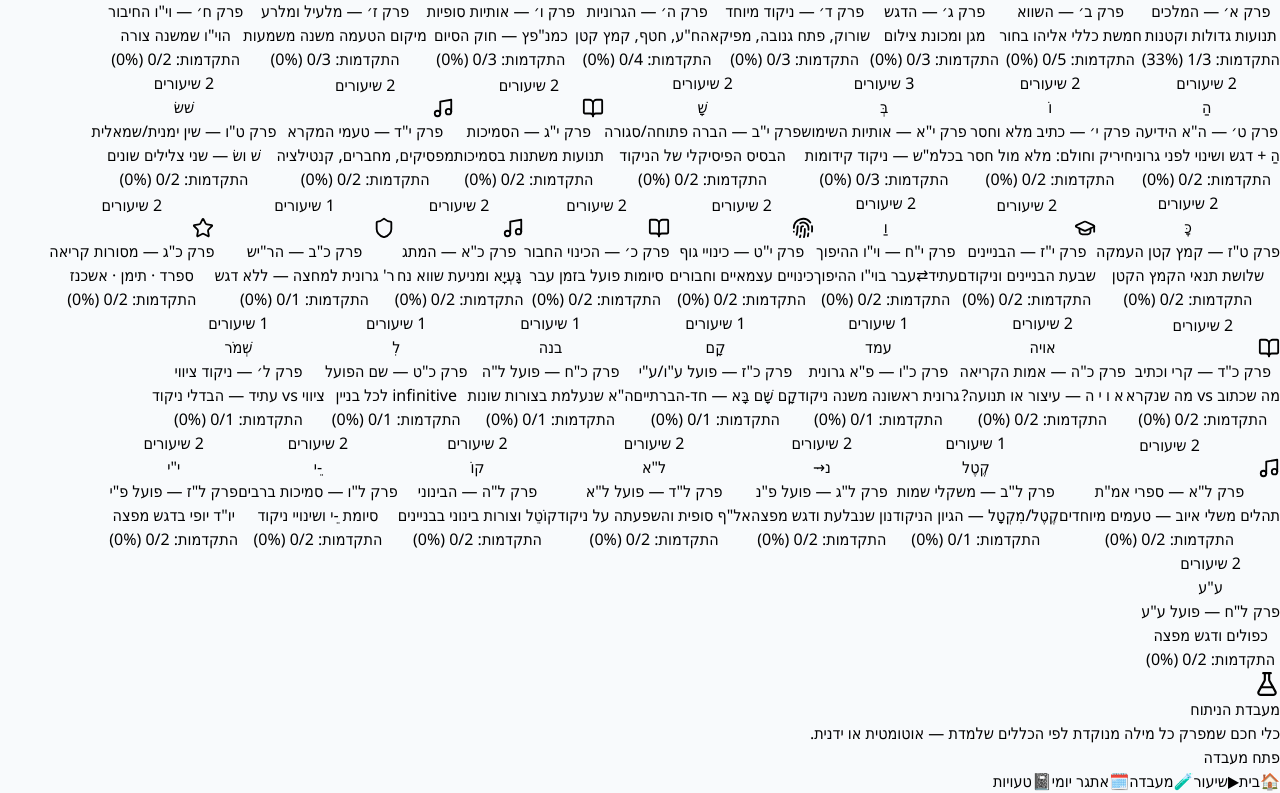
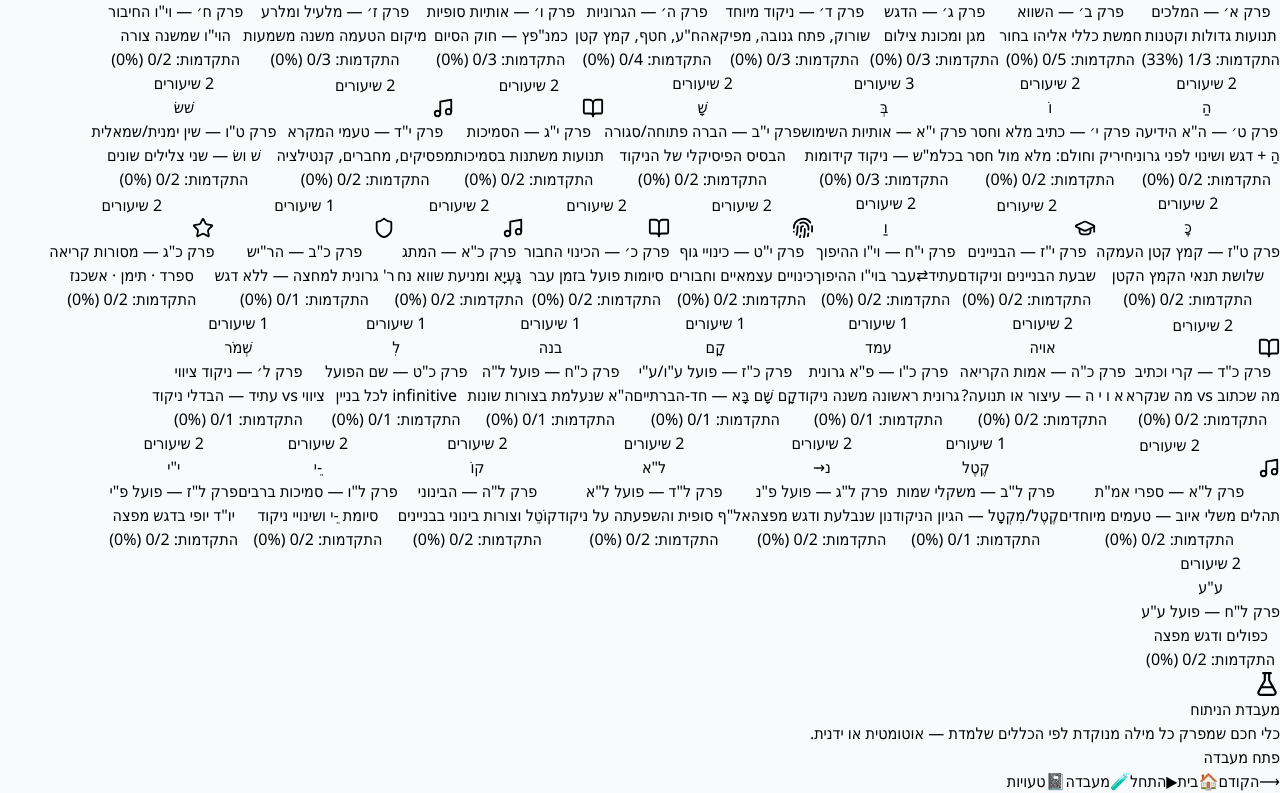
Before and after one commit to Orenamb/dikduk-app, a React (Vite) app in the folder app/: page / in a window 1280 px wide. Shown: the part 483-1276 px from the top of the page. Built offline with nearby package versions, Linux system fonts and the light colour scheme.

Commit message:
feat: add smart bottom navigation with prev/next on every screen

```diff
--- a/app/src/App.tsx
+++ b/app/src/App.tsx
@@ -1071,6 +1071,7 @@ export default function App() {
   const [screen, setScreen]       = useState<Screen>('home');
   const [lessonIdx, setLessonIdx] = useState(0);
   const [quizData, setQuizData]   = useState<ChapterQuiz | null>(null);
+  const [quizAnswered, setQuizAnswered] = useState(false);
   const [streak,   setStreak]     = useState(0);
   const [mistakes, setMistakes]   = useState<MistakeLog[]>(() => {
     try { return JSON.parse(localStorage.getItem('dikduk-mistakes') || '[]'); } catch { return []; }
@@ -1162,26 +1163,27 @@ export default function App() {
     setWeakChapterIdxs(prev => prev.filter(v => v !== ci));
   };
 
-  const startLesson = (idx = 0) => { setLessonIdx(idx); setQuizData(null); setScreen('lesson'); };
+  const startLesson = (idx = 0) => { setLessonIdx(idx); setQuizData(null); setQuizAnswered(false); setScreen('lesson'); };
 
   const nextLesson = () => {
     const q = CHAPTER_QUIZZES[lessonIdx];
-    if (q) { setQuizData(q); setScreen('summary'); return; }
+    if (q) { setQuizData(q); setQuizAnswered(false); setScreen('summary'); return; }
     if (lessonIdx < lessons.length - 1) setLessonIdx(l => l + 1);
     else setScreen('complete');
   };
   const prevLesson = () => {
-    if (screen === 'quiz') { setScreen('lesson'); return; }
+    if (screen === 'quiz') { setScreen('summary'); return; }
     if (lessonIdx > 0) setLessonIdx(l => l - 1);
     else setScreen('home');
   };
   const continueAfterQuiz = () => {
+    setQuizAnswered(false);
     if (lessonIdx < lessons.length - 1) { setLessonIdx(l => l + 1); setScreen('lesson'); }
     else setScreen('complete');
   };
 
   const goBack = () => {
-    if (screen === 'quiz') { setScreen('lesson'); return; }
+    if (screen === 'quiz') { setScreen('summary'); return; }
     if (screen === 'summary') { setScreen('lesson'); return; }
     if (screen === 'lesson') { prevLesson(); return; }
     if (screen === 'mixedquiz') { setScreen('complete'); return; }
@@ -1190,12 +1192,24 @@ export default function App() {
 
   const goForward = () => {
     if (screen === 'quiz') { continueAfterQuiz(); return; }
-    if (screen === 'summary') { setScreen('quiz'); return; }
+    if (screen === 'summary') { continueAfterQuiz(); return; }
     if (screen === 'lesson') { nextLesson(); return; }
     if (screen === 'home') { startLesson(lessonIdx > 0 ? lessonIdx : 0); return; }
+    if (screen === 'lab' || screen === 'daily' || screen === 'diagnostic' || screen === 'mistakes') { startLesson(lessonIdx > 0 ? lessonIdx : 0); return; }
     if (screen === 'complete') { setScreen('mixedquiz'); return; }
+    if (screen === 'mixedquiz') { setScreen('complete'); return; }
     startLesson(lessonIdx > 0 ? lessonIdx : 0);
   };
+
+  const bottomPrimaryAction = (() => {
+    if (screen === 'home') return { label: lessonIdx > 0 ? 'המשך' : 'התחל', icon: '▶', action: () => startLesson(lessonIdx > 0 ? lessonIdx : 0), active: false };
+    if (screen === 'lesson') return { label: CHAPTER_QUIZZES[lessonIdx] ? 'לסיכום' : lessonIdx === lessons.length - 1 ? 'סיום' : 'הבא', icon: '⟵', action: nextLesson, active: true };
+    if (screen === 'summary') return { label: 'דלג', icon: '⤼', action: continueAfterQuiz, active: true };
+    if (screen === 'quiz') return { label: quizAnswered ? 'המשך' : 'דלג', icon: '⟵', action: continueAfterQuiz, active: true };
+    if (screen === 'complete') return { label: 'חידון', icon: '🧠', action: () => setScreen('mixedquiz'), active: true };
+    if (screen === 'mixedquiz') return { label: 'סיים', icon: '✓', action: () => setScreen('complete'), active: true };
+    return { label: 'לשיעור', icon: '▶', action: () => startLesson(lessonIdx > 0 ? lessonIdx : 0), active: false };
+  })();
 
   useEffect(() => {
     const handler = (e: KeyboardEvent) => {
@@ -1293,8 +1307,9 @@ export default function App() {
       <main className="max-w-3xl mx-auto p-3 pb-28 sm:p-4 sm:pb-28 md:px-8 md:pt-8 md:pb-28">
         {screen === 'home'      && <HomeScreen onStart={startLesson} onHome={() => setScreen('home')} onLab={() => setScreen('lab')} onDiagnostic={() => setScreen('diagnostic')} onDaily={() => setScreen('daily')} onMistakes={() => setScreen('mistakes')} lessonIdx={lessonIdx} maxReached={maxReached} streak={streak} bookmarks={bookmarks} weakChapterIdxs={weakChapterIdxs} mistakesCount={mistakes.length} dark={dark} />}
         {screen === 'lesson'    && <LessonScreen slide={lessons[lessonIdx]} idx={lessonIdx} total={lessons.length} onNext={nextLesson} onPrev={prevLesson} bookmarked={bookmarks.includes(lessonIdx)} onBookmark={() => toggleBookmark(lessonIdx)} dark={dark} />}
-        {screen === 'summary'   && quizData && <ChapterSummaryScreen idx={lessonIdx} onStartQuiz={() => setScreen('quiz')} onBack={() => setScreen('lesson')} dark={dark} />}
-        {screen === 'quiz'      && quizData && <QuizView quiz={quizData} onContinue={continueAfterQuiz} onBack={() => setScreen('lesson')} onAnswered={(ok, picked) => {
+        {screen === 'summary'   && quizData && <ChapterSummaryScreen idx={lessonIdx} onStartQuiz={() => setScreen('quiz')} onSkip={continueAfterQuiz} onBack={() => setScreen('lesson')} dark={dark} />}
+        {screen === 'quiz'      && quizData && <QuizView quiz={quizData} onContinue={continueAfterQuiz} onBack={() => setScreen('summary')} onAnswered={(ok, picked) => {
+          setQuizAnswered(true);
           if (ok) {
             clearWeakCurrentChapter();
           } else {
@@ -1321,26 +1336,27 @@ export default function App() {
         className={`fixed bottom-0 left-0 right-0 z-40 border-t ${dark ? 'bg-slate-900 border-slate-700' : 'bg-white border-slate-200'}`}
         style={{ paddingBottom: 'env(safe-area-inset-bottom)' }}
       >
-        <div className="max-w-3xl mx-auto flex">
-          {([
-            { key: 'home',       icon: '🏠', label: 'בית',       action: () => setScreen('home'),       active: screen === 'home' },
-            { key: 'lesson',     icon: '▶',  label: 'שיעור',     action: () => startLesson(lessonIdx),  active: screen === 'lesson' || screen === 'quiz' || screen === 'complete' || screen === 'mixedquiz' },
-            { key: 'lab',        icon: '🧪', label: 'מעבדה',     action: () => setScreen('lab'),        active: screen === 'lab' },
-            { key: 'daily',      icon: '🗓️', label: 'אתגר יומי', action: () => setScreen('daily'),      active: screen === 'daily' },
-            { key: 'mistakes',   icon: '📓', label: mistakes.length ? `טעויות (${mistakes.length})` : 'טעויות', action: () => setScreen('mistakes'), active: screen === 'mistakes' },
-          ] as { key: string; icon: string; label: string; action: () => void; active: boolean }[]).map(tab => (
+        <div className="max-w-3xl mx-auto grid grid-cols-5 gap-1 px-2 py-2">
+          {[
+            { key: 'prev', icon: '⟶', label: 'הקודם', action: goBack, active: false, primary: false },
+            { key: 'home', icon: '🏠', label: 'בית', action: () => setScreen('home'), active: screen === 'home', primary: false },
+            { key: 'next', icon: bottomPrimaryAction.icon, label: bottomPrimaryAction.label, action: bottomPrimaryAction.action, active: bottomPrimaryAction.active, primary: true },
+            { key: 'lab', icon: '🧪', label: 'מעבדה', action: () => setScreen('lab'), active: screen === 'lab', primary: false },
+            { key: 'mistakes', icon: '📓', label: 'טעויות', action: () => setScreen('mistakes'), active: screen === 'mistakes', primary: false },
+          ].map(tab => (
             <button
               key={tab.key}
               onClick={tab.action}
-              className={`flex-1 flex flex-col items-center justify-center py-2 gap-0.5 transition-colors active:scale-95 ${
-                tab.active
-                  ? dark ? 'text-indigo-300' : 'text-indigo-700'
-                  : dark ? 'text-slate-400 hover:text-slate-200' : 'text-slate-500 hover:text-slate-800'
+              className={`flex flex-col items-center justify-center gap-0.5 rounded-2xl py-2 transition-all active:scale-95 ${
+                tab.primary
+                  ? 'bg-gradient-to-l from-indigo-600 to-violet-600 text-white shadow-lg'
+                  : tab.active
+                    ? dark ? 'bg-slate-800 text-indigo-300' : 'bg-indigo-50 text-indigo-700'
+                    : dark ? 'text-slate-300 hover:bg-slate-800' : 'text-slate-600 hover:bg-slate-50'
               }`}
             >
-              <span className="text-xl leading-none">{tab.icon}</span>
-              <span className={`text-[10px] font-bold leading-tight ${tab.active ? 'opacity-100' : 'opacity-60'}`}>{tab.label}</span>
-              {tab.active && <span className={`w-4 h-0.5 rounded-full mt-0.5 ${dark ? 'bg-indigo-400' : 'bg-indigo-600'}`} />}
+              <span className={`${tab.primary ? 'text-2xl' : 'text-xl'} leading-none`}>{tab.icon}</span>
+              <span className={`font-bold leading-tight ${tab.primary ? 'text-[11px]' : 'text-[10px]'}`}>{tab.label}</span>
             </button>
           ))}
         </div>
@@ -1695,7 +1711,7 @@ function LessonScreen({ slide, idx, total, onNext, onPrev, bookmarked, onBookmar
   );
 }
 
-function ChapterSummaryScreen({ idx, onStartQuiz, onBack, dark }: { idx: number; onStartQuiz: () => void; onBack: () => void; dark: boolean }) {
+function ChapterSummaryScreen({ idx, onStartQuiz, onSkip, onBack, dark }: { idx: number; onStartQuiz: () => void; onSkip: () => void; onBack: () => void; dark: boolean }) {
   const chapter = CHAPTERS.find(c => idx >= c.startIdx && idx <= c.endIdx);
   if (!chapter) return null;
   const chapterLessons = lessons.slice(chapter.startIdx, chapter.endIdx + 1);
@@ -1718,9 +1734,12 @@ function ChapterSummaryScreen({ idx, onStartQuiz, onBack, dark }: { idx: number;
           </ul>
         </div>
 
-        <div className="flex gap-3">
+        <div className="flex flex-col sm:flex-row gap-3">
           <button onClick={onBack} className={`flex-1 py-3 rounded-2xl font-bold transition-colors ${dark ? 'bg-slate-700 hover:bg-slate-600 text-slate-200 border border-slate-600' : 'bg-white hover:bg-slate-50 text-slate-700 border border-slate-200'}`}>
             חזרה לשיעור
+          </button>
+          <button onClick={onSkip} className={`flex-1 py-3 rounded-2xl font-bold transition-colors ${dark ? 'bg-amber-900/40 hover:bg-amber-900/60 text-amber-200 border border-amber-700' : 'bg-amber-50 hover:bg-amber-100 text-amber-700 border border-amber-200'}`}>
+            דלג לפרק הבא
           </button>
           <button onClick={onStartQuiz} className="flex-1 py-3 rounded-2xl font-bold bg-gradient-to-l from-indigo-600 to-violet-600 text-white hover:shadow-lg transition-all">
             התחל בחינה 🧠
@@ -1816,7 +1835,7 @@ function QuizView({ quiz, onContinue, onBack, onAnswered, dark = false }: { quiz
 
       <div className="flex gap-3">
         <button onClick={onBack} className={`flex-shrink-0 font-bold px-4 py-4 rounded-2xl transition-all active:scale-95 text-sm ${dark ? 'bg-slate-700 border border-slate-600 text-slate-200 hover:bg-slate-600' : 'bg-white border border-slate-200 text-slate-600 hover:bg-slate-50'}`}>
-          חזרה לשיעור
+          חזרה לסיכום
         </button>
         <button
           onClick={() => setHintUsed(true)}
```
